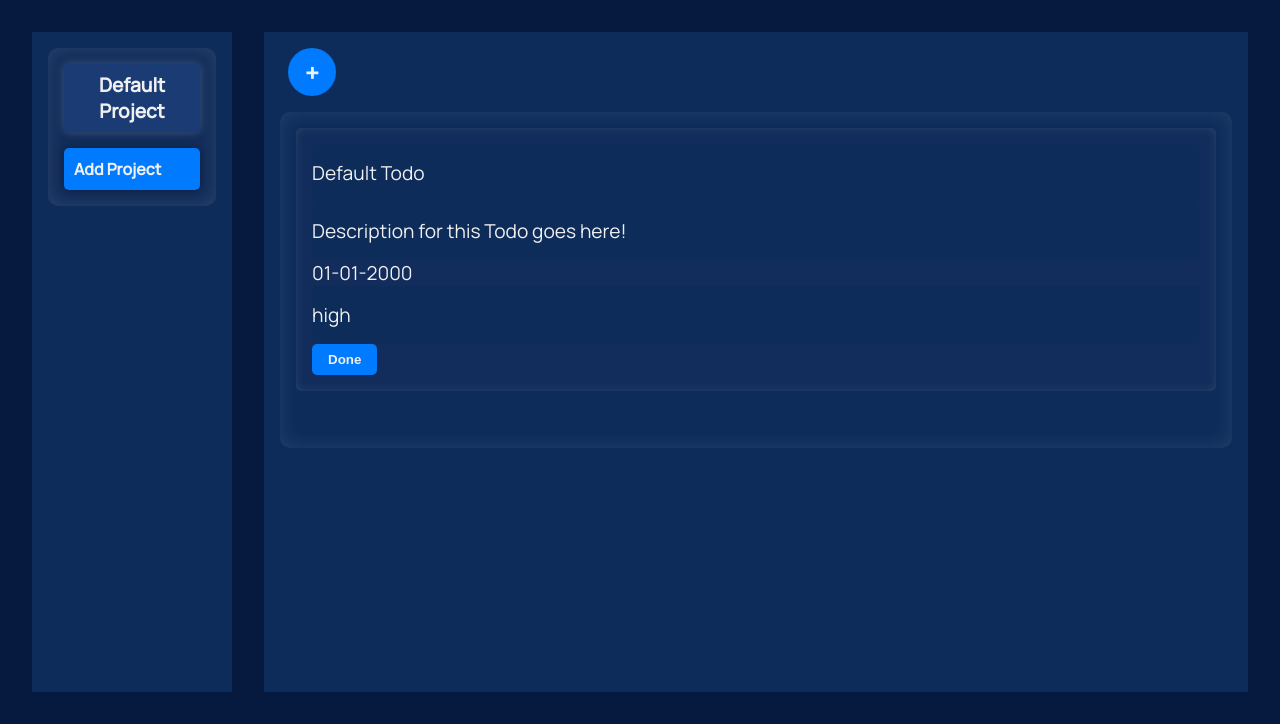
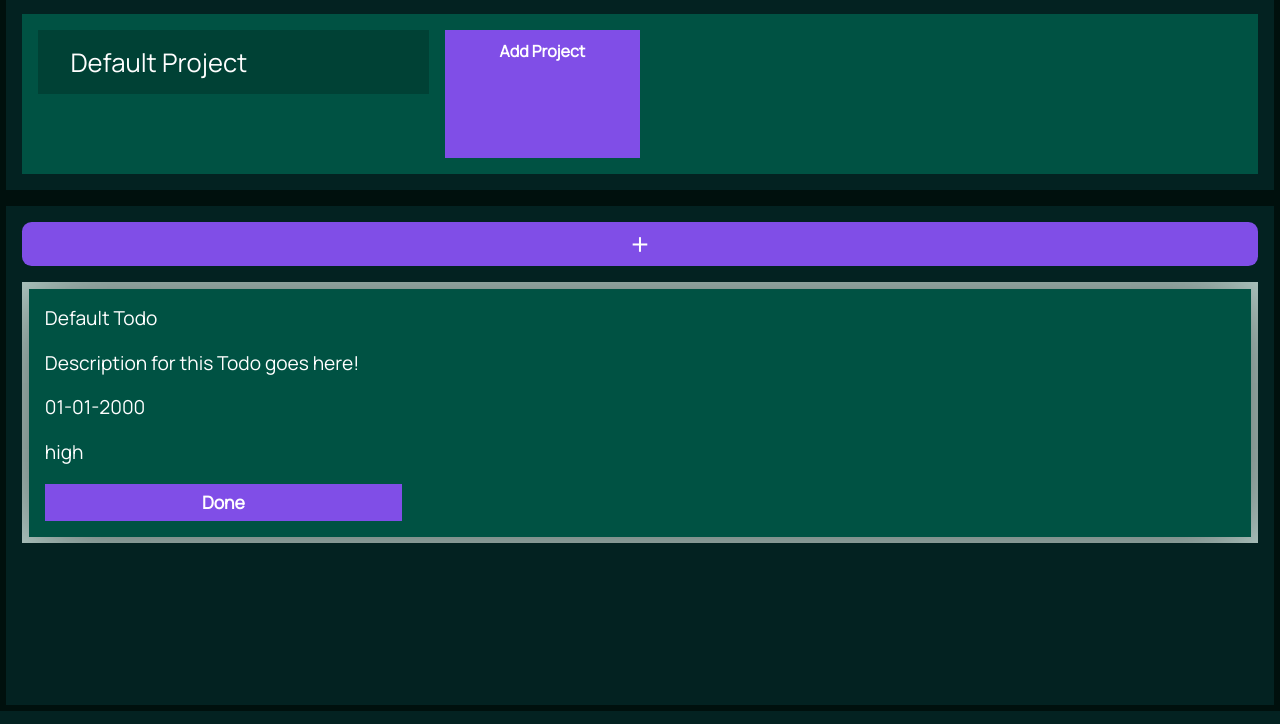
Before and after one commit to josephdanielm/todo-list, a website built with Vite: page index.html in a window 1280 px wide. Shown: the part 76-800 px from the top of the page. Built offline with nearby package versions, Linux system fonts and the light colour scheme; a web font is replaced by a local one.

Commit message:
Finish styling!

```diff
--- a/index.html
+++ b/index.html
@@ -3,6 +3,9 @@
 
 <head>
   <meta charset="UTF-8" />
+  <meta name="apple-mobile-web-app-status-bar-style" content="black-translucent" />
+  <link rel="manifest" href="./public/site.webmanifest" />
+  <link href='https://fonts.googleapis.com/css?family=Manrope' rel='stylesheet'>
   <link rel="icon" type="image/svg+xml" href="/vite.svg" />
   <meta name="viewport" content="width=device-width, initial-scale=1.0" />
   <title>Todo List</title>
--- a/style.css
+++ b/style.css
@@ -1,322 +1,323 @@
-/* Importing fonts */
-@import url('https://fonts.googleapis.com/css2?family=Manrope:wght@200;300;400;500&family=Quattrocento:wght@400;700&display=swap');
+/* Variables */
+:root {
 
-/* Base styles */
-:root {
-  font-family: 'Manrope', 'Quattrocento', sans-serif;
-  background-color: #061a40;
-  /* Deep blue background */
-  color: #f0f0f0;
-  /* Light text color */
+  /* Base color: Burnham */
+  --burnham: #032221;
+
+  /* Primary color: Emerald */
+  --emerald: #00df81;
+
+  /* Secondary color: aqua-deep*/
+  --aqua-deep: #005243;
+
+  /* Accent Color: Lotus */
+  --lotus: #804ee7;
+
+
+  /* Neutral color: Mist */
+  --mist: #bbd5cf;
+
+
+
+
+  --white: #ffffff;
+  --black: #000000;
+  --gray-100: #f7fafc;
+  --gray-200: #edf2f7;
+  --gray-300: #e2e8f0;
+  --gray-400: #cbd5e0;
+  --gray-500: #a0aec0;
+  --gray-600: #718096;
+  --gray-700: #4a5568;
+  --gray-800: #2d3748;
+  --gray-900: #1a202c;
+
+  --emerald-100: #002d1a;
+  --emerald-200: #005a34;
+  --emerald-300: #00874f;
+  --emerald-400: #00b469;
+  --emerald-500: #00df81;
+  --emerald-600: #1bffa0;
+  --emerald-700: #54ffb8;
+  --emerald-800: #8dffcf;
+  --emerald-900: #c6ffe7;
+
+  --burnham-100: #010706;
+  --burnham-200: #010d0d;
+  --burnham-300: #021413;
+  --burnham-400: #021a19;
+  --burnham-500: #032221;
+  --burnham-600: #0a7874;
+  --burnham-700: #12cfc9;
+  --burnham-800: #50f0eb;
+  --burnham-900: #a8f7f5;
+
+
+  --mist-100: #5b9487;
+  --mist-200: #88b6ab;
+  --mist-300: #bbd5cf;
+  --mist-400: #c7ddd8;
+  --mist-500: #d5e5e2;
+  --mist-600: #e3eeeb;
+  --mist-700: #f1f6f5;
+
+  --aqua-deep-100: #00100d;
+  --aqua-deep-200: #00211b;
+  --aqua-deep-300: #003128;
+  --aqua-deep-400: #004135;
+  --aqua-deep-500: #005243;
+  --aqua-deep-600: #00a789;
+  --aqua-deep-700: #00fdcf;
+  --aqua-deep-800: #54ffe0;
+  --aqua-deep-900: #a9ffef;
+
+  --lotus-100: #170737;
+  --lotus-200: #2e0f6e;
+  --lotus-300: #4616a4;
+  --lotus-400: #5d1edb;
+  --lotus-500: #804ee7;
+  --lotus-600: #9b73ec;
+  --lotus-700: #b496f1;
+  --lotus-800: #cdb9f5;
+  --lotus-900: #e6dcfa;
+}
+
+html {
+  box-sizing: border-box;
+  font-size: 16px;
+}
+
+*,
+*:before,
+*:after {
+  box-sizing: inherit;
 }
 
 body,
 h1,
 h2,
-ul,
-li,
-button,
-input {
+h3,
+h4,
+h5,
+h6,
+p,
+ol,
+ul {
   margin: 0;
   padding: 0;
-  box-sizing: border-box;
+  font-weight: normal;
 }
 
-/* Container for the entire application */
+ol,
+ul {
+  list-style: none;
+}
+
+img {
+  max-width: 100%;
+  height: auto;
+}
+
+/* Importing fonts */
+@import url('https://fonts.googleapis.com/css2?family=Manrope:wght@200;300;400;500&family=Quattrocento:wght@400;700&display=swap');
+
+* {
+  font-family: 'Manrope', sans-serif;
+}
+
+
+/* Base styles */
+body {
+  background-color: var(--burnham);
+  color: var(--white);
+  margin: 0;
+  padding: 0;
+}
+
 #app {
-  display: grid;
-  grid-template-rows: auto 1fr;
-  /* Header on top, content below */
-  min-height: 100vh;
+  height: calc(100dvh - 0.8rem);
+  display: flex;
+  flex-direction: column;
 }
 
 /* Header styles */
 #header {
-  background-color: #0d2c5a;
-  /* Darker blue background */
-  padding: 1rem;
-  text-align: center;
+  background-color: var(--burnham);
+  color: var(--white);
+  padding: 0;
+  margin: 0;
+}
+
+#header h1 {
+  margin: 0;
+  padding: 1rem 0 0.5rem 1.2rem;
 }
 
 /* App content container */
 #app-content {
-  display: grid;
-  grid-template-columns: 200px 1fr;
-  /* Sidebar on left, project panel on right */
-  gap: 2rem;
-  /* Spacing between columns */
-  padding: 2rem;
+  flex: 1;
+  display: flex;
+  flex-direction: column;
+  padding: 0.4rem;
+  gap: 1rem;
+  background-color: var(--aqua-deep-100);
+  box-sizing: border-box;
 }
 
-/* Sidebar styles */
+/* Sidebar and display panel styles */
 #sidebar {
-  background-color: #0d2c5a;
-  /* Darker blue background */
+  background-color: var(--burnham);
+  height: 12rem;
   padding: 1rem;
 }
 
-/* Display panel styles */
 #display-panel {
-  background-color: #0d2c5a;
-  /* Darker blue background */
+  color: var(--neutral-primary);
+  flex: 1;
+}
+
+#projects-container div:last-child {
+  background-color: var(--lotus-500);
+  padding: 0.6rem 0.6rem;
+  color: var(--white);
+  font-weight: 600;
+  width: 50%;
+  text-align: center;
+}
+
+#projects-container input {
+  border: none;
+  font-size: 1.6rem;
+  background-color: var(--aqua-deep-200);
+  color: var(--white);
+  outline: solid 1px var(--aqua-deep-100);
+  padding: 2rem;
+  height: 1rem;
+}
+
+
+#projects-container {
+  background-color: var(--aqua-deep-500);
+  height: 10rem;
+  gap: 1rem;
+  display: grid;
+  grid-template-columns: repeat(auto-fill, minmax(300px, 1fr));
+  overflow-y: auto;
+  grid-auto-flow: row;
+  padding: 1rem;
+}
+
+.project-item {
+  background-color: var(--aqua-deep-400);
+  padding: 2rem;
+  height: 1rem;
+  text-overflow: ellipsis;
+  display: flex;
+  align-items: center;
+}
+
+#display-panel {
+  background-color: var(--burnham);
   padding: 1rem;
   display: flex;
   flex-direction: column;
   gap: 1rem;
+  height: 100%;
+  overflow-y: scroll;
 }
 
-/* Projects container styles */
-#projects-container {
+
+#todos-logic-panel input {
+  background-color: var(--aqua-deep-100);
+  height: 3rem;
+  border: none;
+  outline: none;
+  border-radius: 0.2rem;
   padding: 1rem;
-  background-color: #122d5b;
-  /* Darker blue background */
-  border-radius: 10px;
-  box-shadow: inset 0 0 20px rgba(255, 255, 255, 0.1);
-  /* Glass-like effect */
+  margin-bottom: 0.6rem;
+  color: white;
+  font-size: 1.2rem;
 }
 
-/* Project item styles */
-.project-item {
-  margin-bottom: 1rem;
-  padding: 0.5rem 0.5rem;
-  background-color: #1b3b75;
-  /* Dark blue background */
-  border-radius: 5px;
-  cursor: pointer;
-  transition: background-color 0.3s ease;
-  box-shadow: 0 0 10px rgba(255, 255, 255, 0.2);
-  /* Glass-like effect */
+#todos-logic-panel input::placeholder {
+  color: white;
 }
 
-.project-item:hover {
-  background-color: #26529e;
-  /* Darker blue on hover */
+#todos-logic-panel select {
+  background-color: var(--aqua-deep-100);
+  color: white;
+  height: 2.3rem;
+  margin-left: 0.4rem;
+  outline: none;
+  border: none;
 }
 
-.project-item-title {
-  font-size: 1.2rem;
+.confirm-todo-button {
+  background-color: var(--lotus-500);
+  width: 30%;
+  text-align: center;
+  padding: 0.6rem 0.6rem;
+  color: var(--white);
   font-weight: 600;
-  text-align: center;
 }
 
-.add-project {
-  cursor: pointer;
-  color: #f0f0f0;
-  /* Light text color */
-  background-color: #007bff;
-  /* Blue button */
-  font-weight: bold;
-  margin-top: 10px;
-  padding: 10px;
-  border: none;
-  border-radius: 5px;
-  box-shadow: 0 0 10px rgba(0, 0, 0, 0.3);
-  /* Glass-like effect */
-  transition: background-color 0.3s ease;
+.add-todo-button {
+  display: flex;
+  justify-content: center;
+  font-size: 2rem;
+  background-color: var(--lotus-500);
+  border-radius: 0.6rem;
 }
 
-.add-project:hover {
-  background-color: #0056b3;
-  /* Darker blue on hover */
-}
-
-/* Todos container styles */
 #todos-container {
   display: flex;
   flex-direction: column;
   gap: 1rem;
-  /* Add spacing between todo items */
-  padding: 1rem;
-  background-color: #0d2c5a;
-  /* Darker blue background */
-  min-height: 19rem;
-  border-radius: 10px;
-  box-shadow: inset 0 0 20px rgba(255, 255, 255, 0.1);
-  /* Glass-like effect */
+  max-height: 55vh;
+  overflow-y: auto;
+  padding: 0.4rem;
+  border: 0px solid var(--aqua-deep-300);
+  background-color: var(--mist);
 }
 
-/* Todo item styles */
 .todo-item {
-  display: flex;
-  align-items: start;
-  flex-direction: column;
-  background-color: #122d5b;
-  /* Darker blue background */
   padding: 1rem;
-  border-radius: 5px;
-  box-shadow: inset 0 0 10px rgba(255, 255, 255, 0.1);
-  /* Glass-like effect */
+  height: fit-content;
+  background-color: var(--aqua-deep-500);
+  box-shadow: 0 0.2rem 5rem rgba(0, 0, 0, 0.6);
+  display: grid;
+  grid-template-columns: auto;
+  grid-row: auto auto;
+  grid-gap: 0.8rem;
+}
+
+.project-item-title {
+  font-size: 1.6rem;
+}
+
+.project-item:hover,
+.todo-item:hover {
+  background-color: var(--mist-100);
+}
+
+.current-project {
+  background-color: var(--lighter-alt-color);
+  color: var(--neutral-primary);
+}
+
+.todo-detail,
+.todo-item input {
+  height: 2rem;
   font-size: 1.2rem;
 }
 
-#title-area {
-  flex: 1;
-  padding: 1rem 0;
+.todo-done-button {
+  width: 30%;
+  padding: 0.4rem 0.6rem;
+  background-color: var(--lotus-500);
   border: none;
-  border-radius: 5px;
-  background-color: #0d2c5a;
-  /* Darker blue background */
-  color: #f0f0f0;
-  /* Light text color */
-  margin-right: 1rem;
-  width: 100%;
+  color: var(--white);
+  font-weight: 600;
+  font-size: 1.1rem;
+  text-align: center;
 }
-
-#description-area {
-  flex: 1;
-  padding: 1rem 0;
-  border: none;
-  border-radius: 5px;
-  background-color: #0d2c5a;
-  /* Darker blue background */
-  color: #f0f0f0;
-  /* Light text color */
-  margin-right: 1rem;
-  width: 100%;
-}
-
-#due-date-area {
-  flex: 1;
-  padding: 1rem 0;
-  border: none;
-  border-radius: 5px;
-  background-color: #0d2c5a;
-  /* Darker blue background */
-  color: #f0f0f0;
-  /* Light text color */
-  margin-right: 1rem;
-  width: 100%;
-}
-
-#priority-area {
-  flex: 1;
-  padding: 1rem 0;
-  border: none;
-  border-radius: 5px;
-  background-color: #0d2c5a;
-  /* Darker blue background */
-  color: #f0f0f0;
-  /* Light text color */
-  margin-right: 1rem;
-  width: 100%;
-}
-
-.todo-item input[type="text"],
-.todo-item select {
-  flex: 1;
-  padding: 1rem 0;
-  border: none;
-  outline: none;
-  border-radius: 5px;
-  background-color: #0d2c5a;
-  /* Darker blue background */
-  color: #f0f0f0;
-  /* Light text color */
-  margin-right: 1rem;
-  width: 100%;
-  font-size: 1.2rem;
-  font-family: manrope;
-  caret-color: #061a40;
-}
-
-/* Done button styles */
-.todo-done-button {
-  cursor: pointer;
-  background-color: #007bff;
-  /* Blue button */
-  border: none;
-  border-radius: 5px;
-  color: #f0f0f0;
-  /* Light text color */
-  font-weight: bold;
-  padding: 0.5rem 1rem;
-  transition: background-color 0.3s ease;
-}
-
-.todo-done-button:hover {
-  background-color: #0056b3;
-  /* Darker blue on hover */
-}
-
-/* Add todo button styles */
-.add-todo-button {
-  cursor: pointer;
-  background-color: #007bff;
-  /* Blue button */
-  border: none;
-  border-radius: 50%;
-  color: #f0f0f0;
-  /* Light text color */
-  font-size: 1.5rem;
-  /* Larger font size */
-  font-weight: bold;
-  width: 3rem;
-  height: 3rem;
-  display: flex;
-  justify-content: center;
-  align-items: center;
-  transition: background-color 0.3s ease;
-  margin-left: 0.5rem;
-}
-
-.add-todo-button:hover {
-  background-color: #0056b3;
-  /* Darker blue on hover */
-}
-
-#todos-logic-panel {
-  display: grid;
-  grid-auto-flow: row;
-  grid-template-rows: fit-content;
-  grid-template-columns: 10rem;
-  gap: 1rem;
-}
-
-.confirm-todo-button {
-  width: fit-content;
-  cursor: pointer;
-  cursor: pointer;
-  color: #f0f0f0;
-  /* Light text color */
-  background-color: #007bff;
-  /* Blue button */
-  font-weight: bold;
-  margin-top: 10px;
-  padding: 10px;
-  border: none;
-  border-radius: 5px;
-  box-shadow: 0 0 10px rgba(0, 0, 0, 0.3);
-  /* Glass-like effect */
-  transition: background-color 0.3s ease;
-}
-
-#todos-logic-panel input {
-  background: transparent;
-  outline: none;
-  border: none;
-  font-size: 1.2rem;
-  width: fit-content;
-}
-
-#projects-container input {
-  padding: 1rem 0;
-  border: none;
-  outline: none;
-  border-radius: 5px;
-  background-color: #0d2c5a;
-  /* Darker blue background */
-  color: #f0f0f0;
-  /* Light text color */
-  margin-right: 1rem;
-  width: 100%;
-  font-size: 1.2rem;
-  font-family: manrope;
-  caret-color: #061a40;
-}
-
-.current-project {
-  background-color: #007bff;
-  /* Highlight color */
-  color: #f0f0f0;
-  /* Text color on highlight */
-}
```
Also changed, not shown: public/site.webmanifest (added).
